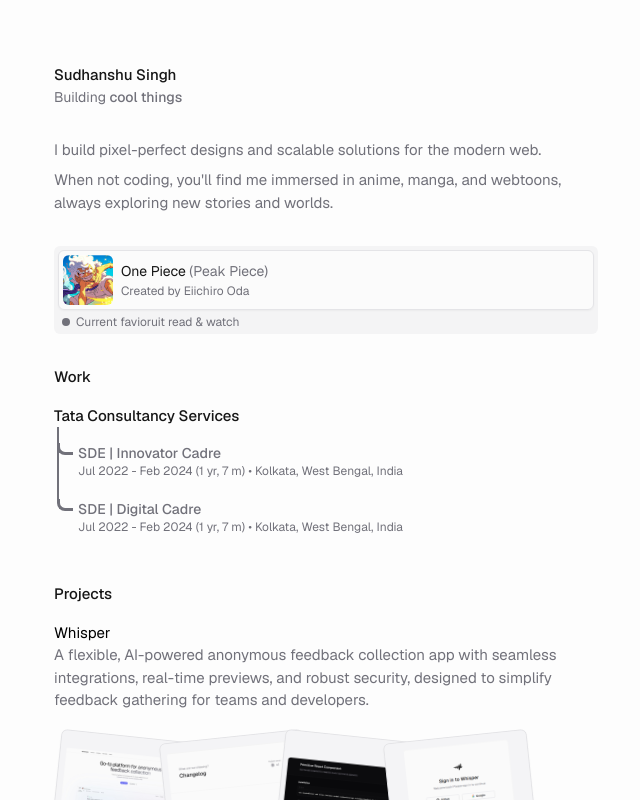
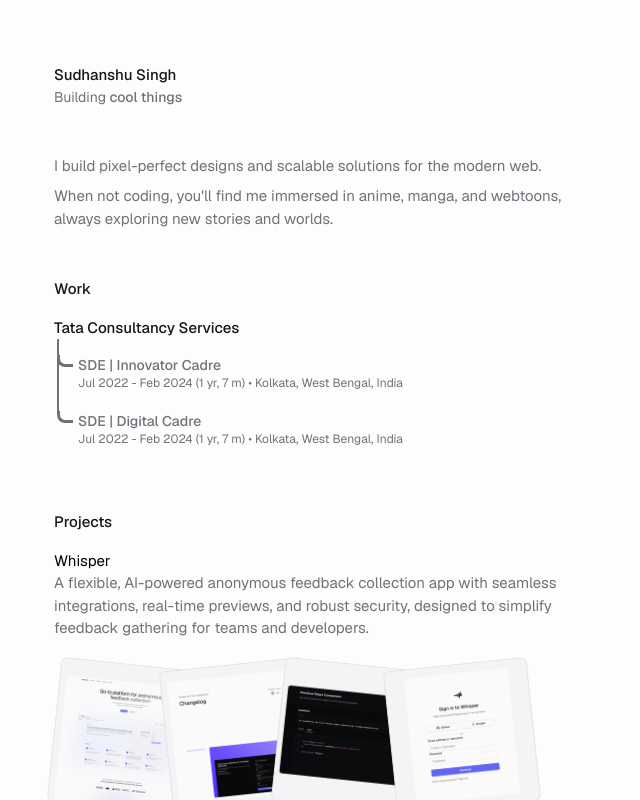
Before and after one commit to sudhanshuxsingh/www, a Next.js app: page / in a window 1280 px wide. Shown: the top 800 px of the page, without its empty margins (314-954 px from the left). Built offline with nearby package versions, Linux system fonts and the light colour scheme.

Commit message:
refactor: re-structure component

```diff
--- a/src/app/page.tsx
+++ b/src/app/page.tsx
@@ -3,15 +3,13 @@
 import Project from "@/components/sections/project";
 import WorkExperience from "@/components/sections/work-experience";
 import Container from "@/components/ui/container";
-import FeatureCard from "@/components/ui/feature-card";
 import { ThemeToggle } from "@/components/ui/theme-toggle";
 
 export default function Home() {
   return (
-    <Container className="text-base grid gap-8">
+    <Container className="text-base grid gap-12">
       <Header />
       <About />
-      <FeatureCard />
       <WorkExperience />
       <Project />
       <ThemeToggle />
--- a/src/components/ui/feature-card.tsx
+++ b/src/components/ui/feature-card.tsx
@@ -17,11 +17,12 @@
                     <p className="text-muted-foreground mt-[2px] text-xs">Created by Eiichiro Oda</p>
                 </div>
             </div>
-            <div className="flex flex-row gap-x-1.5 items-center pl-1">
+            <div className="flex flex-row gap-x-1.5 items-center pl-1 py-1">
                 <span className="relative flex h-2 w-2">
                     <span className="relative inline-flex rounded-full h-2 w-2 bg-muted-foreground"></span>
                 </span>
-                <div className="text-xs text-muted-foreground">Current favioruit read & watch</div></div>
+                <div className="text-xs text-muted-foreground">Current favorite read & watch</div>
+            </div>
         </div>
     )
 }
```
